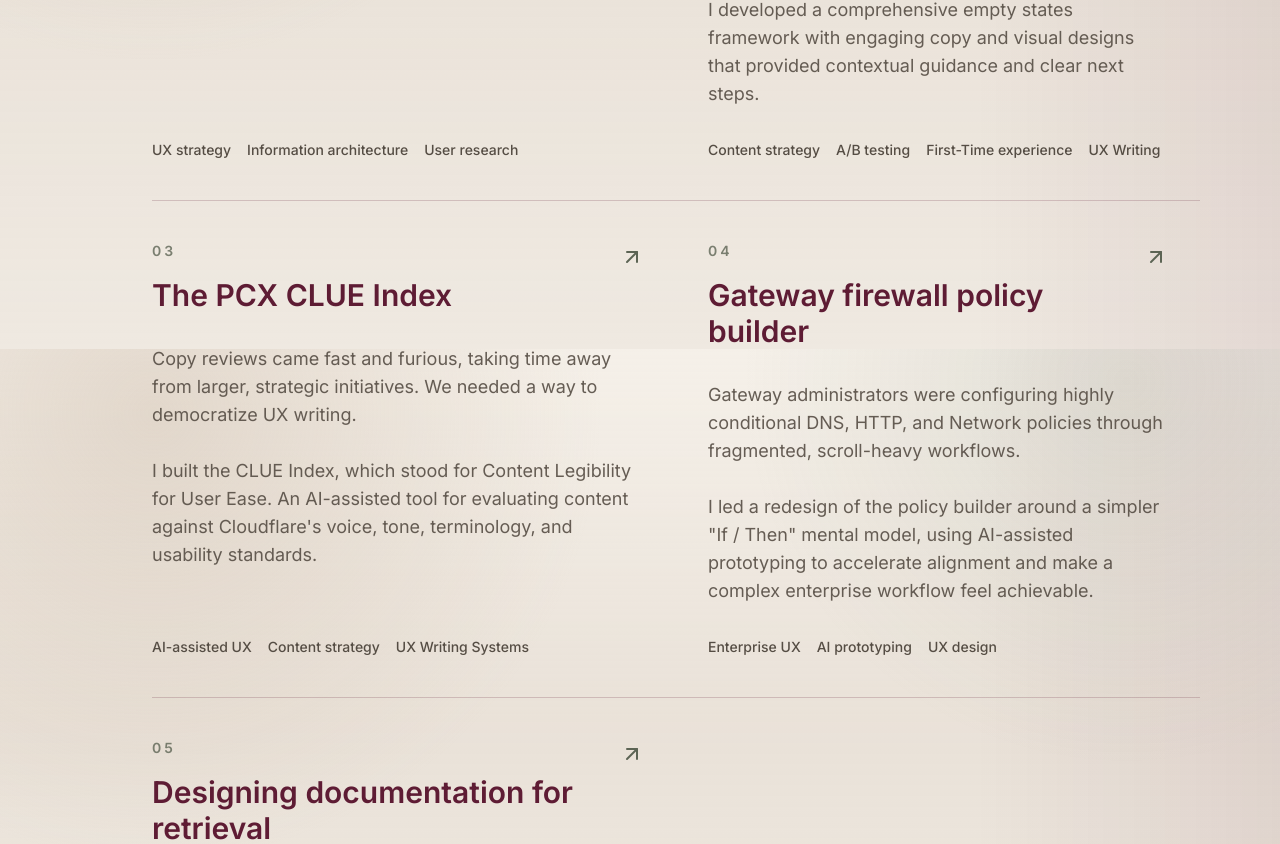
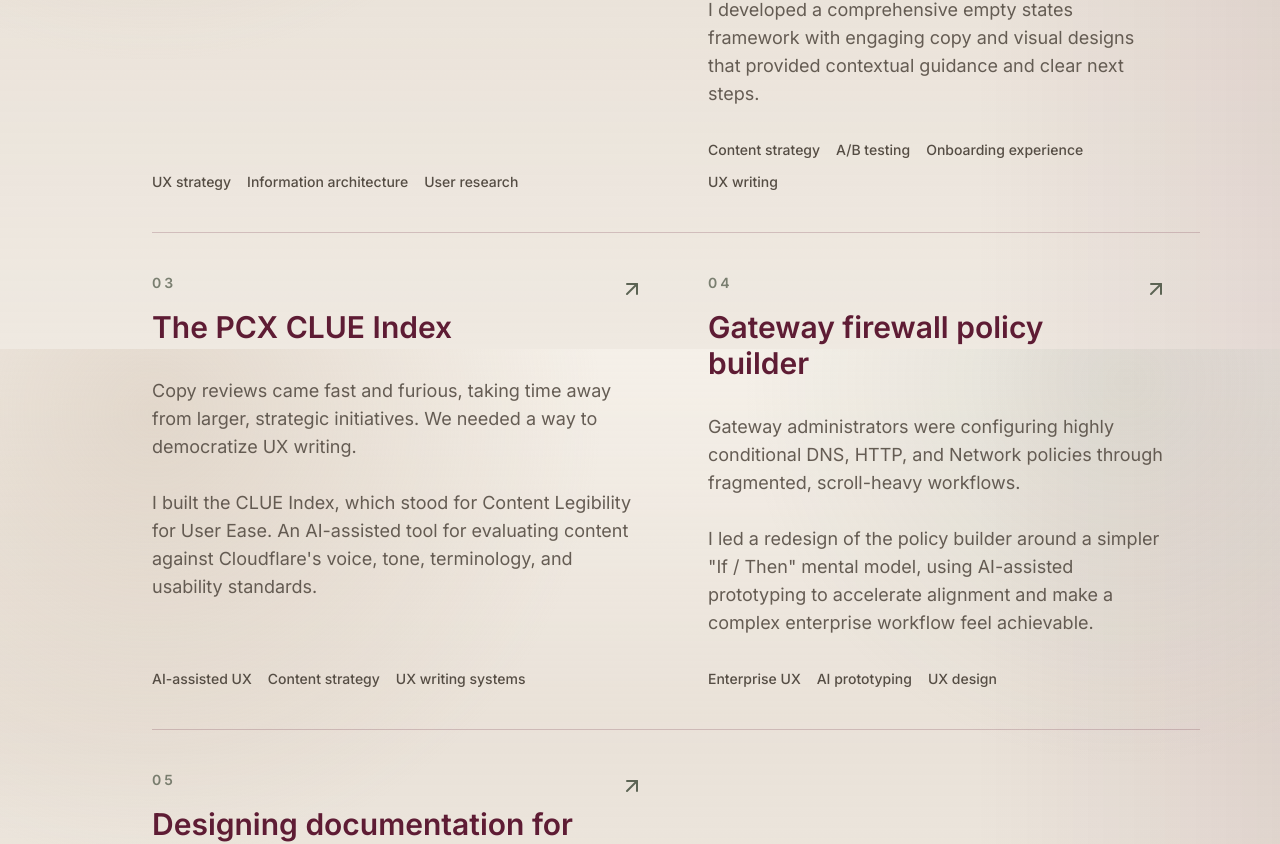
Before and after one commit to alexaalyse/portfolio-site, a Next.js app: page / in a window 1280 px wide. Shown: the part 4451-5295 px from the top of the page. Built offline with nearby package versions, Linux system fonts and the light colour scheme.

Commit message:
Fix capitalization and improve content consistency across testimonials and case studies

```diff
--- a/src/case-studies/data.ts
+++ b/src/case-studies/data.ts
@@ -275,7 +275,7 @@ export const portfolioPieces = {
         images: ['book-open', 'checklist']
       }
     ],
-    tags: ['Content Strategy', 'User Engagement', 'First-Time Experience', 'UX Writing', 'A/B Testing'],
+    tags: ['Content Strategy', 'User Engagement', 'First-Time Experience', 'UX writing', 'A/B Testing'],
     nextProject: 'clue-index',
     prevProject: 'zero-trust-navigation'
   },
@@ -334,7 +334,7 @@ export const portfolioPieces = {
       }
     ],
     beforeAfter: undefined,
-    tags: ['AI-assisted UX', 'Content quality', 'UX Writing Systems', 'Measurement'],
+    tags: ['AI-assisted UX', 'Content quality', 'UX writing systems', 'Measurement'],
     nextProject: 'gateway-policy-builder',
     prevProject: 'empty-states'
   },
--- a/src/components/TestimonialsSection.tsx
+++ b/src/components/TestimonialsSection.tsx
@@ -7,21 +7,21 @@ const testimonials = [
   {
     relationship: "Product Manager",
     quote: [
-      "Alexa is full-stop one of the brightest and most capable people I've ever worked with. Her capability and her pragmatism, curiosity, ability to digest information, and general attitude and aptitude are unmatched.",
+      "Alexa is full-stop one of the brightest and most capable people I've ever worked with. Her capability and her pragmatism, curiosity, ability to digest information, and general attitude and aptitude are unmatched...",
       "We worked on 25+ projects together over 18 months, shipping tons of changes that affected the core interactions of the application our users interacted with. She is incredibly data-driven, savvy, quick-thinking, and is full of good ideas in any situation that are always creative, unique, and applicable.",
       "She literally touched every single thing about the Cloudflare One product suite during her time, and stretched far beyond the written bounds of her role. The entire product surface area, the documentation, down to the logical design of our interactions and API surface, and so so many other things. She makes everything she touches better. Every corner of the product is demonstrably better because of a suggestion or decision that she personally made.",
       "Alexa was a very early adopter at using AI at work and has an extreme proficiency for accelerating her own capability with agentic work. She is a true 10x employee in any capacity. She would be a star player for absolutely any team in any position.",
     ],
   },
   {
-    relationship: "Engineering manager",
+    relationship: "Engineering Manager",
     quote: [
       "Alexa has been a pivotal force within the Zero Trust organization as a UX Content Strategist. Her leadership on multiple initiatives has significantly enhanced our users' experience through her close collaboration with the Zero Trust design and Dashboard teams. Alexa has spearheaded research initiatives and tracking efforts that have been crucial in understanding our users' habits and needs. This insight has allowed our product teams to make informed decisions, effectively filling the gap left by the absence of a Product Manager for the Dashboard team.",
       "Beyond her technical skills, Alexa is a pleasure to work with - she's professional, easy to collaborate with, and highly valued by my team. Engineers have frequently praised her work, noting how impressive and impactful her contributions have been. Alexa's leadership in driving user experience and content strategy within our organization is unmatched, and she has been a key advocate for prioritizing design teams within Zero Trust. Her willingness to tackle challenging problems and her dedication to sharing knowledge with Engineering and Product teams have been instrumental in fostering cross-team alignment and understanding.",
     ],
   },
   {
-    relationship: "Technical writing manager",
+    relationship: "Technical Writing Manager",
     quote: [
       "I partnered with Alexa on projects at Cloudflare, and she knew the Zero Trust products better than some of the product managers and engineers building them. That's not an exaggeration. She was constantly in the product, on customer calls, pulling data, investigating how people actually used features and where they were getting stuck. And then she did something about it.",
       "For example, the Zero Trust dashboard navigation needed a lot of work. Customers couldn't figure out where to go to complete basic tasks. Alexa dug into the data, built a case for restructuring the information architecture around use cases instead of product silos, and got buy-in from the product management team. Anyone who's worked in a big company knows that last part alone is a project. After the revamp, customers had a noticeably easier time navigating the dashboard to configure policies and troubleshoot issues.",
@@ -30,7 +30,7 @@ const testimonials = [
     ],
   },
   {
-    relationship: "Product manager",
+    relationship: "Product Manager",
     quote: [
       "Alexa has revolutionized how we leverage usage data in the Zero Trust product. She has driven the creation of metrics and changes in the product that have directly driven increased usage and revenue. Alexa worked across product, engineering, BI and more to develop a clear and accurate picture of how Zero Trust users interact with the platform and then executed against a clear set of improvements she identified from those metrics.",
       "Alexa was such a great hire. She has elevated the quality of our in-product content with very little external support. She goes and gets things done without much hand holding or explanation. When I assign a task to Alexa, I know it will get done and it will be done with quality.",
@@ -38,7 +38,7 @@ const testimonials = [
     ],
   },
   {
-    relationship: "Design manager",
+    relationship: "Design Manager",
     quote: [
       "Alexa has truly elevated our strategic content experience. Her deep knowledge of the Cloudflare One product, combined with her sharp understanding of user needs, makes her an invaluable asset to our team and a cornerstone for enhancing the user experience. Alexa's reliability is unmatched; she consistently attends meetings and contributes meaningfully to workshops and brainstorming sessions.",
       "Her role in the CF1 Observatory has been pivotal in maintaining consistency and ensuring the user's voice is front and center, particularly during the rollout of new products, features, and company acquisitions.",
@@ -47,7 +47,7 @@ const testimonials = [
     ],
   },
   {
-    relationship: "Product director",
+    relationship: "Product Director",
     quote: [
       "Alexa is a superstar. Every opportunity I've had to work with her has been an absolute pleasure - she's organized, thoughtful, detail oriented, thorough, customer-focused, empathetic, and clear; she skillfully balances delivering short term wins with advocating for longer term/bigger picture change; she tells the important story quickly while providing the details for people who want to dig deeper. We all have things to learn from Alexa.",
     ],
@@ -128,7 +128,7 @@ const TestimonialsSection = () => {
                 onClick={() => setSelectedTestimonial(index)}
                 className="mt-auto inline-flex items-center gap-2 pt-8 text-sm font-semibold uppercase tracking-[0.18em] text-accent transition-colors hover:text-primary"
               >
-                Read full reference
+                Read more
                 <ArrowUpRight className="h-4 w-4 transition-transform group-hover:-translate-y-1 group-hover:translate-x-1" />
               </button>
             </article>
--- a/src/components/WorkSection.tsx
+++ b/src/components/WorkSection.tsx
@@ -24,7 +24,7 @@ const WorkSection = () => {
           I developed a comprehensive empty states framework with engaging copy and visual designs that provided contextual guidance and clear next steps.
         </>
       ),
-      tags: ["Content strategy", "A/B testing", "First-Time experience", "UX Writing"],
+      tags: ["Content strategy", "A/B testing", "Onboarding experience", "UX writing"],
       slug: "empty-states"
     },
     {
@@ -36,7 +36,7 @@ const WorkSection = () => {
           I built the CLUE Index, which stood for Content Legibility for User Ease. An AI-assisted tool for evaluating content against Cloudflare's voice, tone, terminology, and usability standards.
         </>
       ),
-      tags: ["AI-assisted UX", "Content strategy", "UX Writing Systems"],
+      tags: ["AI-assisted UX", "Content strategy", "UX writing systems"],
       slug: "clue-index"
     },
     {
```
